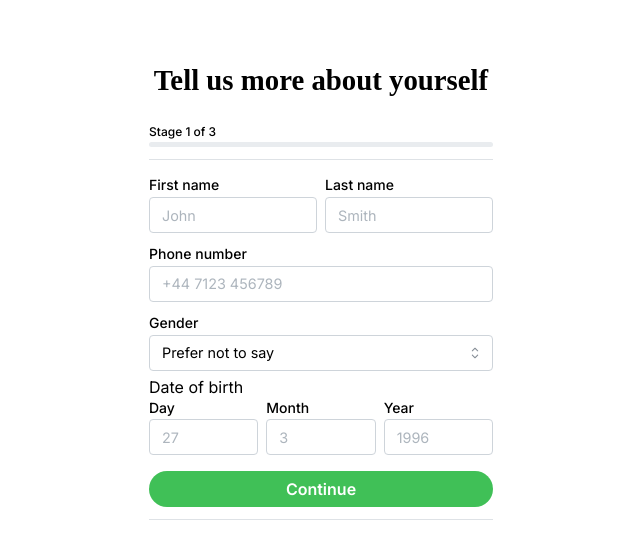
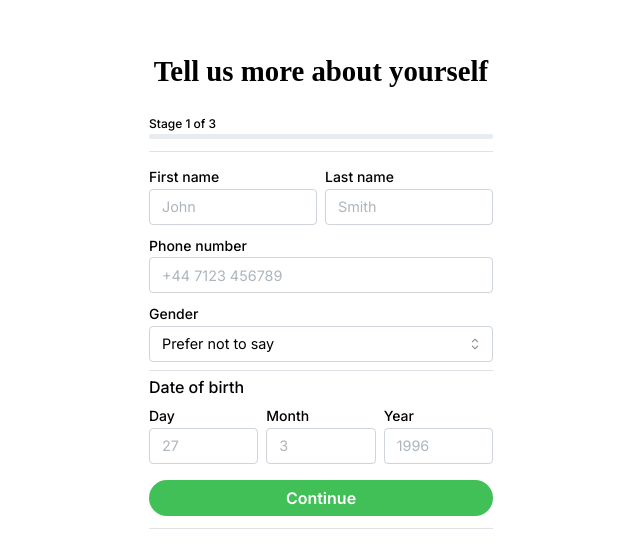
Before and after one commit to njcushing/online-shop, a React (Vite) app in the folder packages/frontend/: page /create-account in a window 1280 px wide. Shown: the part 103-662 px from the top of the page, without its empty margins (319-959 px from the left). Built offline with nearby package versions, Linux system fonts and the light colour scheme; a web font is replaced by a local one.

Commit message:
Style the legend element

```diff
--- a/packages/frontend/src/features/SetPersonalInformationForm/index.module.css
+++ b/packages/frontend/src/features/SetPersonalInformationForm/index.module.css
@@ -50,6 +50,13 @@
     width: 100%;
 }
 
+.date-of-birth-fields-container > legend {
+    font-size: 1rem;
+    font-weight: 500;
+
+    margin-bottom: 8px;
+}
+
 .form-field-input {
     font-size: 0.9rem;
     font-weight: 400;
--- a/packages/frontend/src/features/SetPersonalInformationForm/index.tsx
+++ b/packages/frontend/src/features/SetPersonalInformationForm/index.tsx
@@ -122,6 +122,8 @@ export function SetPersonalInformationForm() {
                             error={createInputError(errors.gender?.message)}
                         />
 
+                        <Divider />
+
                         <fieldset className={styles["date-of-birth-fields-container"]}>
                             <legend>Date of birth</legend>
 
```
